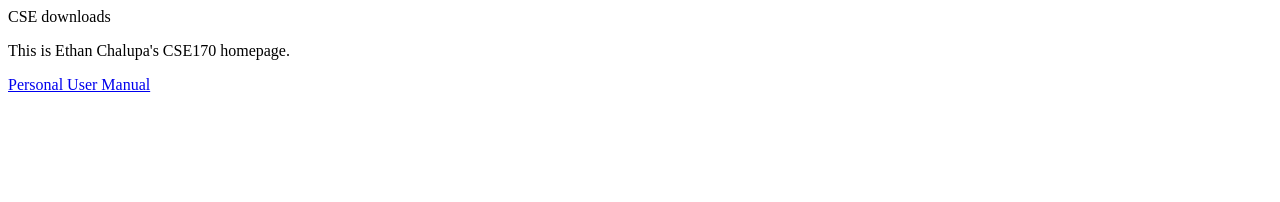
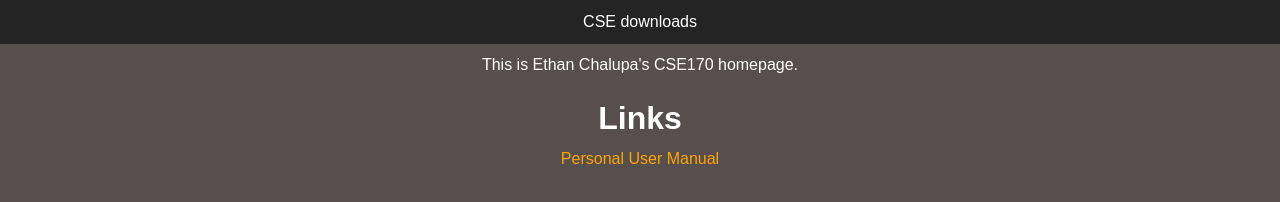
Before and after one commit to EthanChalupaBYUI/CSE170, a plain HTML site: page index.html in a window 1280 px wide. Drawn offline with Linux system fonts and the light colour scheme.

Commit message:
added css to nav

```diff
--- a/index.css
+++ b/index.css
@@ -1,5 +1,28 @@
+*{
+    text-decoration: none;
+    text-align: center;
+    margin: 0%;
+}
+header{
+    background-color: rgb(36, 36, 36);
+    padding: 1%;
+}
 body{
     background-color: rgb(87, 78, 78);
     color: white;
     font-family: Arial, Helvetica, sans-serif;
+
 }
+p{
+    padding: 1%;
+}
+h1{
+    padding: 1%;
+}
+a{
+    color: orange;
+    padding: 1%;
+}
+a:hover{
+    background-color: rgb(36, 36, 36);
+}
--- a/index.html
+++ b/index.html
@@ -4,7 +4,7 @@
     <meta charset="UTF-8">
     <meta http-equiv="X-UA-Compatible" content="IE=edge">
     <meta name="viewport" content="width=device-width, initial-scale=1.0">
-    <link rel="stylesheet" href="style.css">
+    <link rel="stylesheet" href="index.css">
     <title>CSE 170 hompage</title>
 </head>
 <body>
@@ -14,6 +14,7 @@
   <p>
   This is Ethan Chalupa's CSE170 homepage.
   </p>
+  <h1>Links</h1>
   <a href="personal_project.html">Personal User Manual</a>
 
 </body>
--- a/styles/personalProject.css
+++ b/styles/personalProject.css
@@ -2,22 +2,25 @@
     margin: 0%;
 }
 body {
-    background-color: rgb(68, 57, 57);
-    color: white;
+    background-color: #FFDAC6;
+    color: black;
     font-family: Arial, Helvetica, sans-serif;
     text-align: center;
 
 }
 header {
     font-size: larger;
-    background-color: black;
+    background-color: #716209;
     padding: 2%;
+    color: #BABD8D;
 
 }
 h1 {
     font-size: medium;
     padding: 1%;
+    color: #716209;
 }
 p {
     padding: 1%;
+
 }
```
